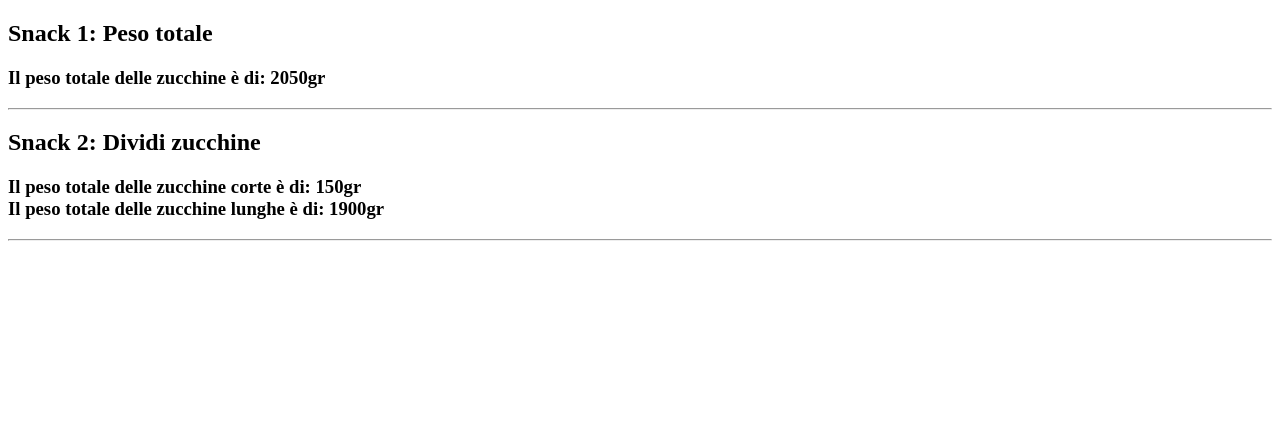
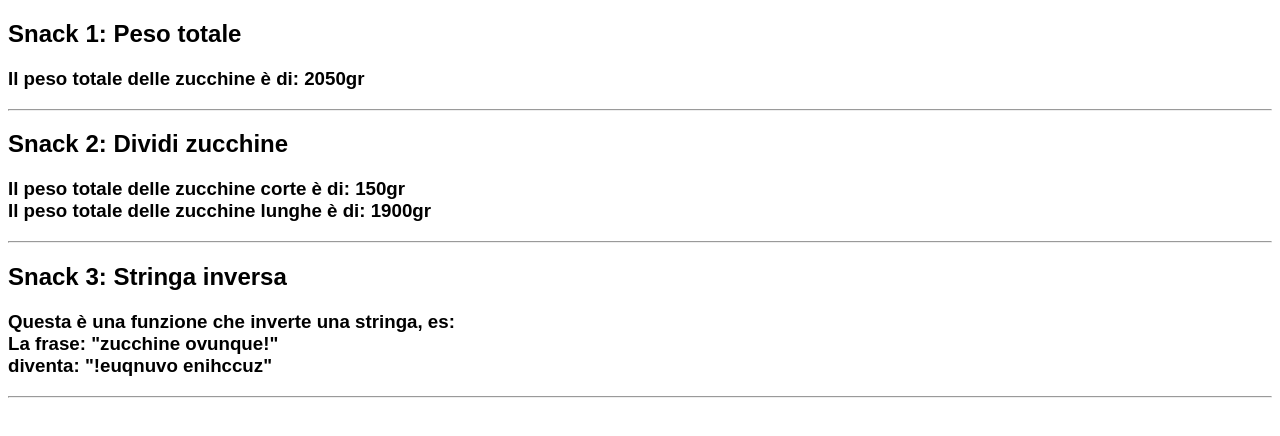
Before and after one commit to juri931/js-jsnacks-blocco-5, a plain HTML site: page index.html in a window 1280 px wide. Drawn offline with Linux system fonts and the light colour scheme.

Commit message:
[add] snack 3 code

```diff
--- a/assets/script.js
+++ b/assets/script.js
@@ -52,7 +52,7 @@ const zucchine = [
   },
 ];
 
-// JSnack 1: Peso di tutte le zucchine
+//                        JSnack 1: Peso di tutte le zucchine
 
 const snack1 = document.querySelector('.snack1-output');
 
@@ -61,7 +61,7 @@ let pesoTotale = zucchine.reduce((acc, curr) => acc + curr.peso, 0);
 snack1.innerHTML = "Il peso totale delle zucchine è di: " + pesoTotale + "gr";
 
 
-// JSnack 2: Dividi le zucchine per lunghezza
+//                      JSnack 2: Dividi le zucchine per lunghezza
 
 const snack2 = document.querySelector(".snack2-output");
 
@@ -83,3 +83,18 @@ const totaleZucchineLunghe = zucchineLunghe.reduce((acc, curr) => acc + curr.pes
 snack2.innerHTML =
   "Il peso totale delle zucchine corte è di: " + totaleZucchineCorte + "gr<br>" +
   "Il peso totale delle zucchine lunghe è di: " + totaleZucchineLunghe + "gr";
+
+
+//                            JSnack 3: Stringa inversa
+const snack3 = document.querySelector(".snack3-output");
+
+const stringa = "zucchine ovunque!";
+
+function stringaInversa(stringa) {
+  return stringa.split('').reverse().join('');
+}
+
+const inversa = stringaInversa(stringa);
+snack3.innerHTML =
+  "Questa è una funzione che inverte una stringa, es: <br>La frase: " +
+  '"' + stringa + '"' +"<br> diventa: " + '"' + inversa + '"';
--- a/index.html
+++ b/index.html
@@ -5,17 +5,28 @@
   <meta name="viewport" content="width=device-width, initial-scale=1.0">
   <title>JSnack</title>
 </head>
-<body>
+<body style="font-family: Arial, Helvetica, sans-serif;">
 
   <h2>Snack 1: Peso totale</h2>
   <h3 class="snack1-output"></h3>
   <hr>
+
 
   <h2>Snack 2: Dividi zucchine</h2>
   <h3 class="snack2-output"></h3>
   <hr>
 
 
+  <h2>Snack 3: Stringa inversa</h2>
+  <h3 class="snack3-output"></h3>
+  <hr>
+
+
+
+
+
+
+
   <script src="assets/script.js"></script>
 </body>
 </html>
```
